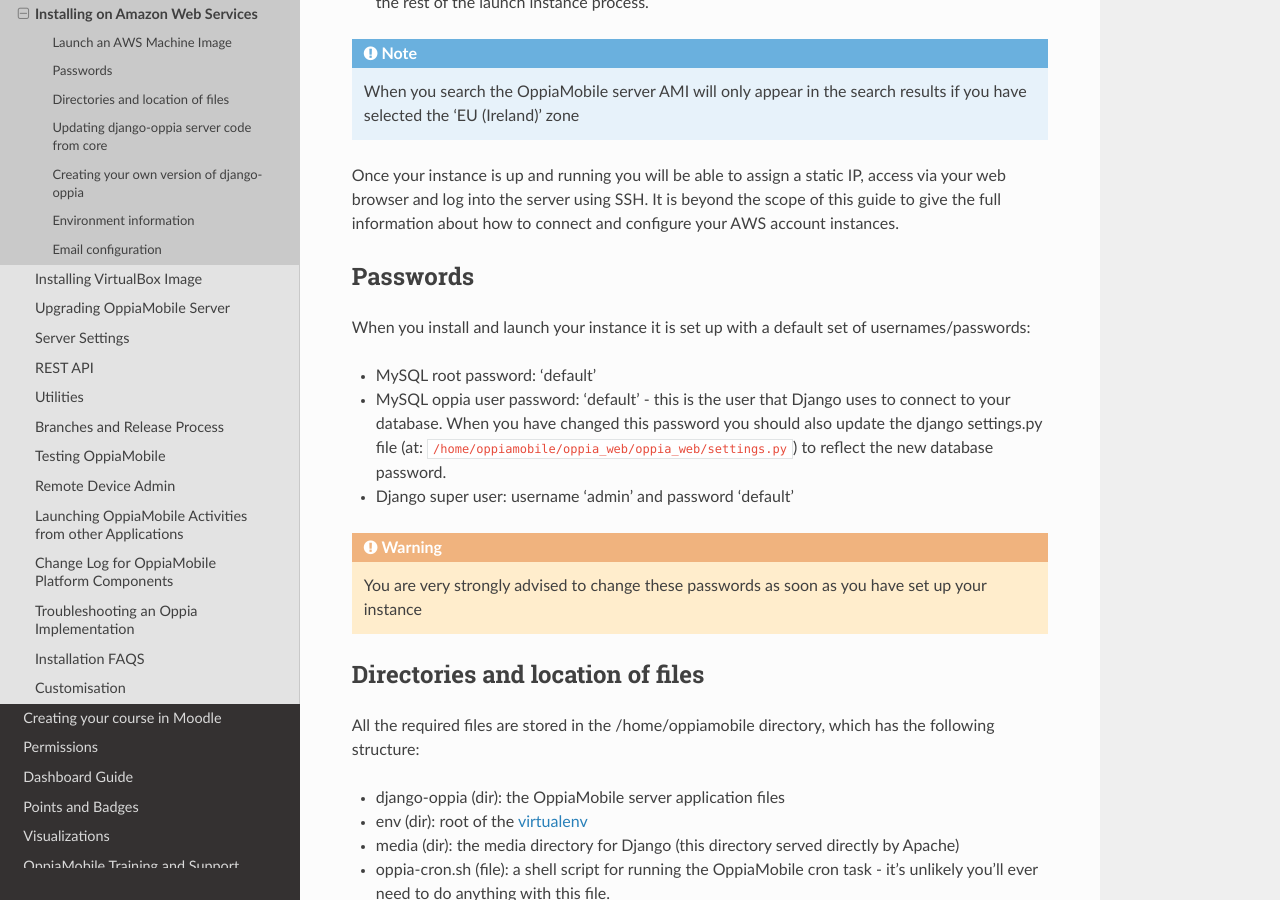
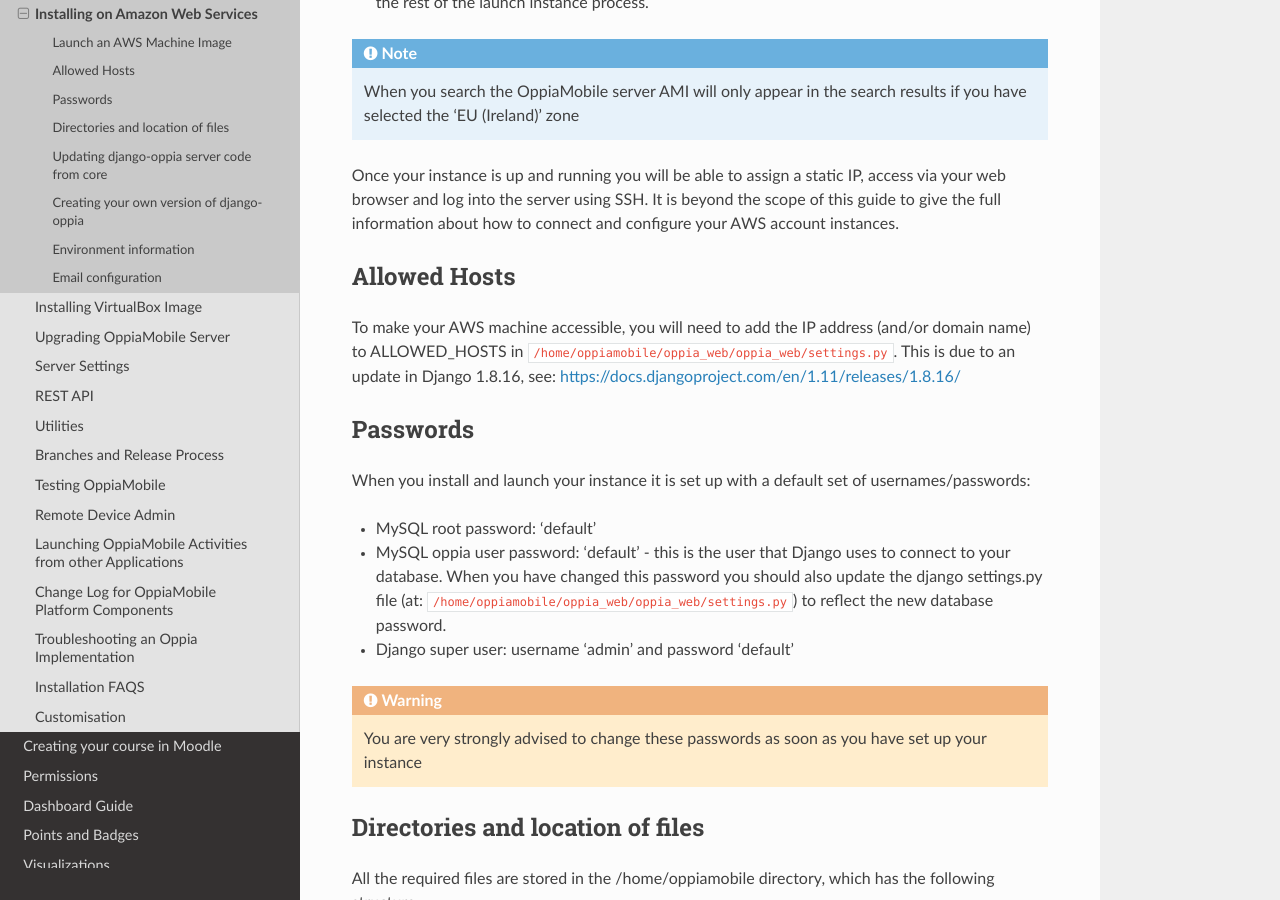
Before and after one commit to DigitalCampus/django-oppia, a Sphinx documentation site: the page built from docs/dev/aws.rst, in a window 1280 px wide and 900 px high, scrolled down 513 px. Built offline with Sphinx 7.4.7 and the Read the Docs theme 2.0.0, drawn with Linux system fonts in a browser that asks for light colours; the version number is read from the project's files by our own code; some of the changed text lies outside the part shown.

Commit message:
update AWS docs

```diff
--- a/docs/dev/aws.rst
+++ b/docs/dev/aws.rst
@@ -29,6 +29,13 @@
 access via your web browser and log into the server using SSH. It is beyond the
 scope of this guide to give the full information about how to connect and
 configure your AWS account instances.
+
+Allowed Hosts
+---------------
+
+To make your AWS machine accessible, you will need to add the IP address (and/or domain name) to ALLOWED_HOSTS in
+``/home/oppiamobile/oppia_web/oppia_web/settings.py``. This is due to an update in Django 1.8.16, see:
+https://docs.djangoproject.com/en/1.11/releases/1.8.16/
 
 Passwords
 ----------
@@ -94,9 +101,9 @@
 * Ubuntu 16.04 LTS Server
 * Apache 2.4
 * Mysql 5.5
-* Django 1.8.14
+* Django 1.8.17
 * TastyPie 0.13.3
-* OppiaServer 0.9.6
+* OppiaServer 0.9.11
 
 
 Email configuration
```
